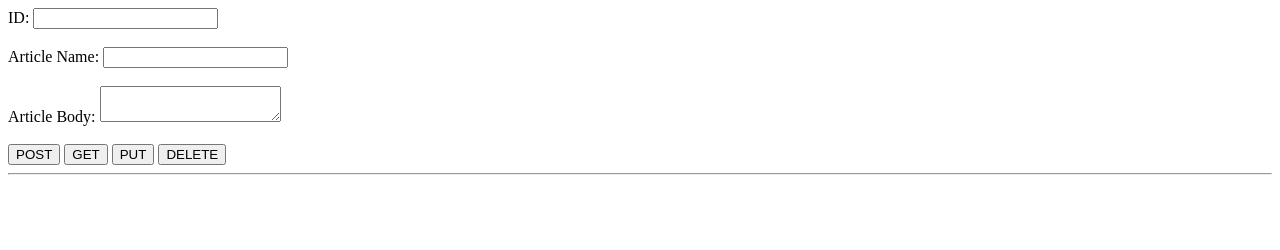
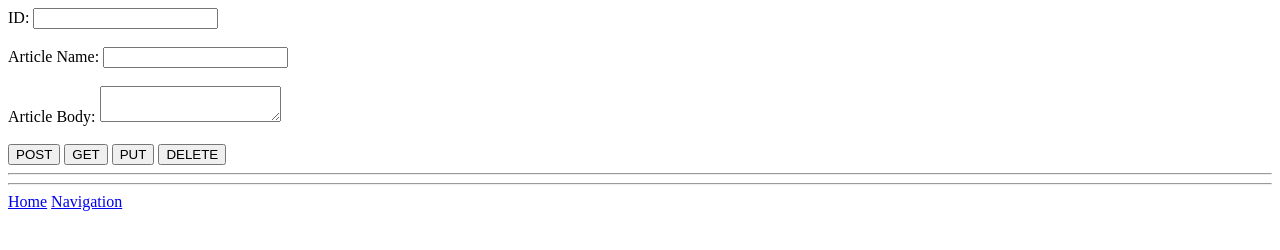
Before and after one commit to WeMWish/CSE134B-HW5, a plain HTML site: page src/methodtest.html in a window 1280 px wide. Drawn offline with Linux system fonts and the light colour scheme.

Commit message:
add navigations

```diff
--- a/src/methodtest.html
+++ b/src/methodtest.html
@@ -26,6 +26,13 @@
 
         <hr>
         <output id="response"></output>
+
+        <hr>
+
+        <nav>
+            <a href="../index.html">Home</a>
+            <a href="../src/navigation.html">Navigation</a>
+        </nav>
 
         <script>
             var currentDate = new Date();
```
Also changed, not shown: index.html (+2 -0 lines), src/navigation.html (+2 -0 lines), src/webcomponent.html (+8 -1 lines).
